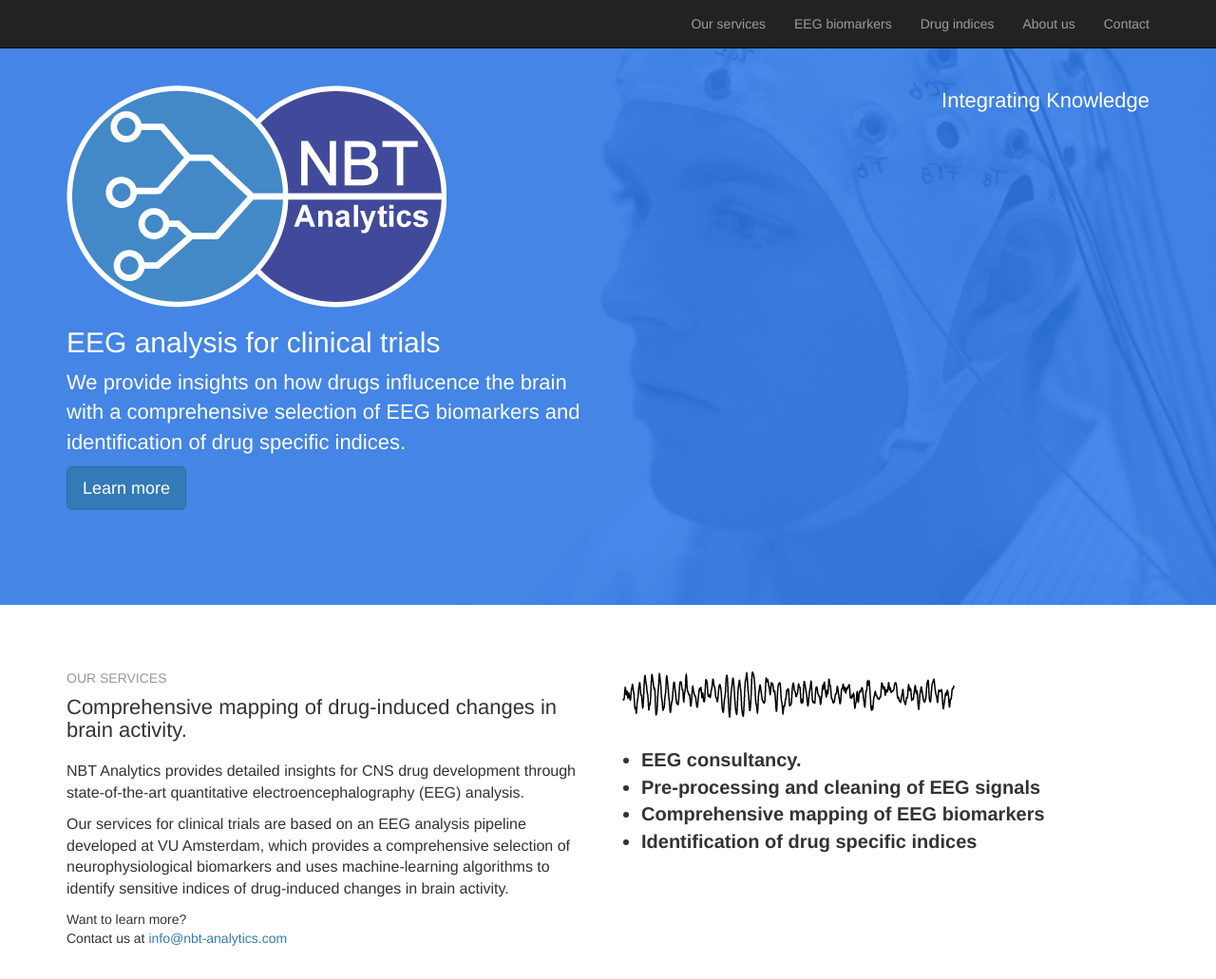
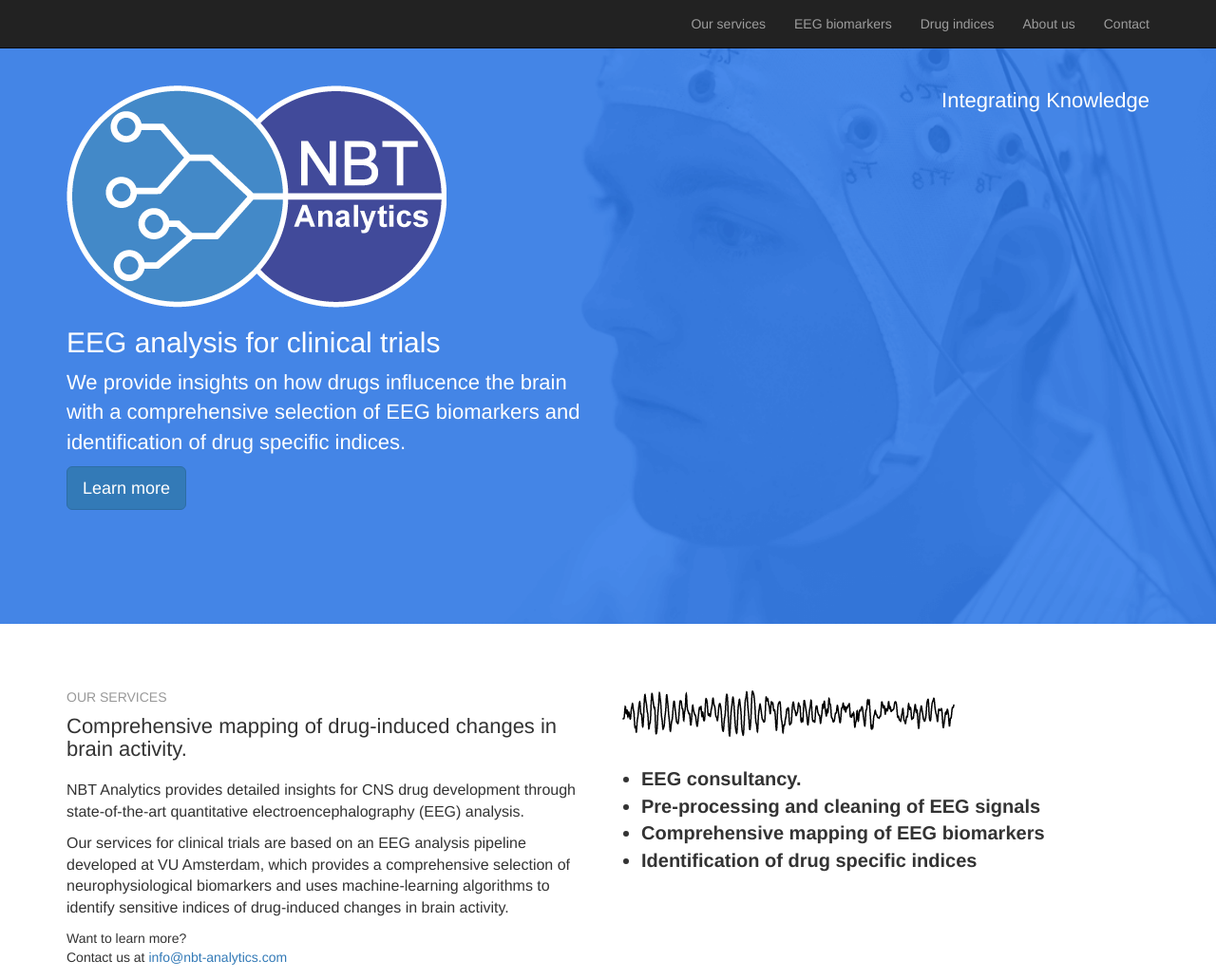
Before and after one commit to simon-shlomo/simon-shlomo.github.io, a plain HTML site: page index.html in a window 1280 px wide. Shown: the top 1031 px of the page at 95% size. Drawn offline with nearby package versions, Linux system fonts and the light colour scheme.

Commit message:
Update styles.css

```diff
--- a/styles.css
+++ b/styles.css
@@ -56,7 +56,7 @@ ol.refs {
   background-position: right center;
   color: #FFF;
   padding-top: 90px;
-  padding-bottom:90px;
+  padding-bottom:110px;
 }
 
 h1 {
```
